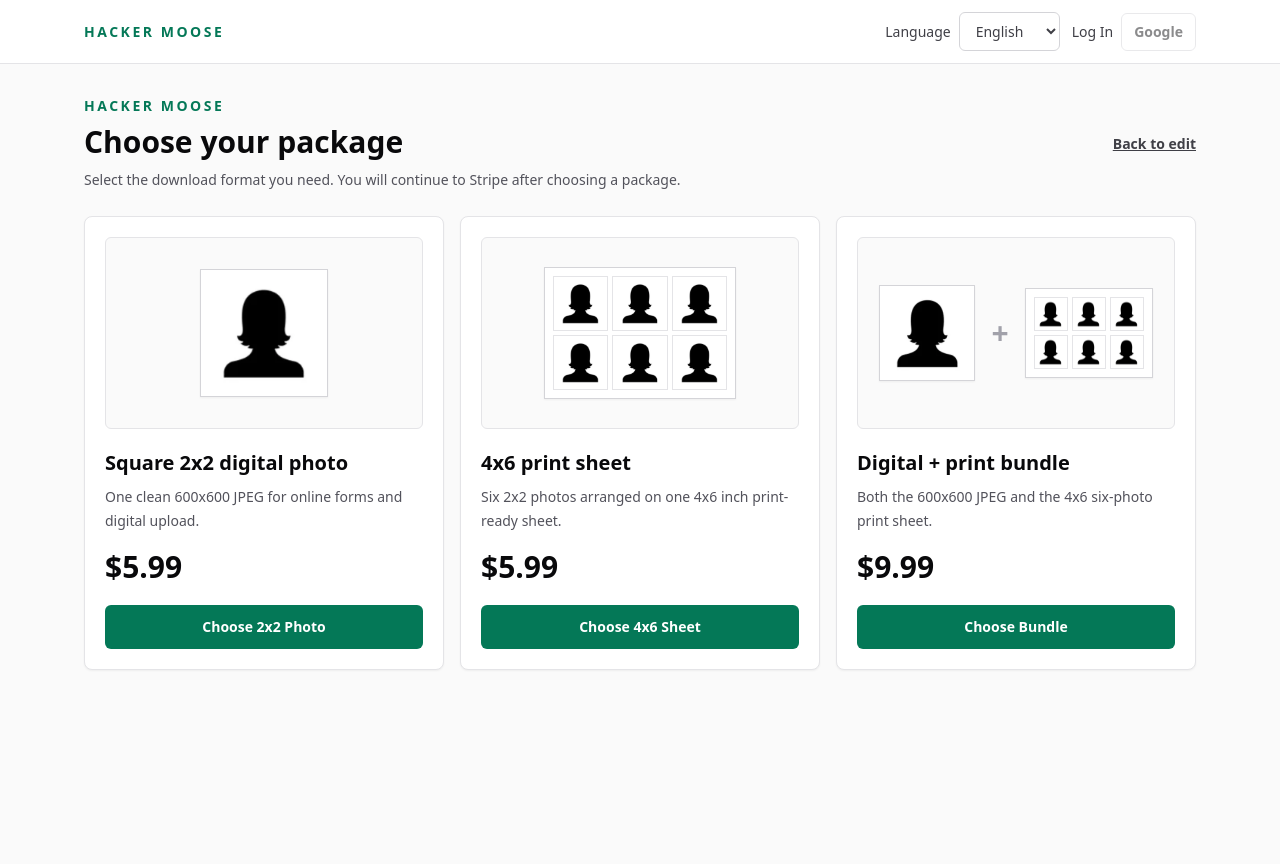
After one commit to hackermooseaitech-ai/USPhotoAPP_Codex, a Django app: page /packages/00000000-0000-0000-0000-000000000001/ in a window 1280 px wide. The commit adds this page. Run offline with Django 5.2, Linux system fonts and the light colour scheme; tables that the repository leaves empty hold one stand-in row (values such as "Sample post"); some libraries are stand-ins or nearby versions.

Commit message:
Add package selection checkout flow

```diff
--- a/orders/models.py
+++ b/orders/models.py
@@ -9,9 +9,15 @@ class Order(models.Model):
         PAID = "paid", "Paid"
         FAILED = "failed", "Failed"
 
+    class Package(models.TextChoices):
+        PHOTO = "photo", "2x2 Photo"
+        PRINT = "print", "4x6 Print"
+        BUNDLE = "bundle", "2x2 + 4x6"
+
     id = models.UUIDField(primary_key=True, default=uuid.uuid4, editable=False)
     email = models.EmailField(blank=True)
     status = models.CharField(max_length=16, choices=Status.choices, default=Status.PENDING)
+    selected_package = models.CharField(max_length=16, choices=Package.choices, blank=True)
     stripe_session_id = models.CharField(max_length=255, blank=True)
     original_image = models.ImageField(upload_to="orders/original/")
     prepared_image = models.ImageField(upload_to="orders/prepared/", blank=True)
--- a/orders/services/delivery.py
+++ b/orders/services/delivery.py
@@ -18,6 +18,8 @@ def send_delivery_email(order: Order, request=None) -> bool:
         "order": order,
         "photo_url": f"{site_url}/download/{order.id}/photo/",
         "print_url": f"{site_url}/download/{order.id}/print/",
+        "include_photo": order.selected_package != Order.Package.PRINT,
+        "include_print": order.selected_package != Order.Package.PHOTO,
         "site_url": site_url,
     }
     subject = "Your Hacker Moose US visa photo is ready"
--- a/orders/services/photo_processor.py
+++ b/orders/services/photo_processor.py
@@ -277,13 +277,9 @@ def _add_watermark(image: Image.Image) -> Image.Image:
 def _make_4x6_print_template(photo: Image.Image) -> Image.Image:
     canvas = Image.new("RGB", PRINT_TEMPLATE_SIZE, "#FFFFFF")
     photo = photo.resize((600, 600), Image.Resampling.LANCZOS)
-    positions = [(240, 110), (960, 110), (240, 710), (960, 710)]
+    positions = [(0, 0), (600, 0), (1200, 0), (0, 600), (600, 600), (1200, 600)]
     for position in positions:
         canvas.paste(photo, position)
-
-    draw = ImageDraw.Draw(canvas)
-    font = _font(34)
-    draw.text((52, 38), "Hacker Moose - US Visa Photo 2x2 in, 300 DPI", fill="#111827", font=font)
     return canvas
 
 
--- a/orders/urls.py
+++ b/orders/urls.py
@@ -9,7 +9,8 @@ urlpatterns = [
     path("upload/", views.upload_photo, name="upload"),
     path("edit/<uuid:order_id>/", views.edit_photo, name="edit"),
     path("adjust/<uuid:order_id>/", views.adjust_photo, name="adjust"),
-    path("checkout/<uuid:order_id>/", views.create_checkout_session, name="checkout"),
+    path("packages/<uuid:order_id>/", views.packages, name="packages"),
+    path("checkout/<uuid:order_id>/<str:package>/", views.create_checkout_session, name="checkout"),
     path("preview/<uuid:order_id>/", views.preview_file, name="preview"),
     path("success/<uuid:order_id>/", views.success, name="success"),
     path("download/<uuid:order_id>/<str:kind>/", views.download_file, name="download"),
--- a/orders/views.py
+++ b/orders/views.py
@@ -21,6 +21,32 @@ RATIO_STEP = 0.01
 OFFSET_STEP = 18
 MAX_OFFSET = 96
 DEFAULT_OFFSET_Y = 54
+PACKAGE_OPTIONS = {
+    Order.Package.PHOTO: {
+        "key": Order.Package.PHOTO,
+        "name": "Square 2x2 digital photo",
+        "short_name": "2x2 Photo",
+        "price": "$5.99",
+        "cents": 599,
+        "description": "One clean 600x600 JPEG for online forms and digital upload.",
+    },
+    Order.Package.PRINT: {
+        "key": Order.Package.PRINT,
+        "name": "4x6 print sheet",
+        "short_name": "4x6 Sheet",
+        "price": "$5.99",
+        "cents": 599,
+        "description": "Six 2x2 photos arranged on one 4x6 inch print-ready sheet.",
+    },
+    Order.Package.BUNDLE: {
+        "key": Order.Package.BUNDLE,
+        "name": "Digital + print bundle",
+        "short_name": "Bundle",
+        "price": "$9.99",
+        "cents": 999,
+        "description": "Both the 600x600 JPEG and the 4x6 six-photo print sheet.",
+    },
+}
 
 
 def index(request):
@@ -68,6 +94,11 @@ def upload_photo(request):
 def edit_photo(request, order_id):
     order = get_object_or_404(Order, id=order_id)
     return render(request, "orders/edit.html", {"order": order})
+
+
+def packages(request, order_id):
+    order = get_object_or_404(Order, id=order_id)
+    return render(request, "orders/packages.html", {"order": order, "packages": PACKAGE_OPTIONS.values()})
 
 
 @require_POST
@@ -179,14 +210,18 @@ def _order_face(order):
 
 
 @require_POST
-def create_checkout_session(request, order_id):
+def create_checkout_session(request, order_id, package):
     order = get_object_or_404(Order, id=order_id)
     if order.status == Order.Status.PAID:
         return redirect("orders:success", order_id=order.id)
 
+    package_option = PACKAGE_OPTIONS.get(package)
+    if not package_option:
+        raise Http404("Unknown package.")
+
     if not settings.STRIPE_SECRET_KEY:
         messages.error(request, "Stripe is not configured yet. Add STRIPE_SECRET_KEY to .env.")
-        return redirect("orders:index")
+        return redirect("orders:packages", order_id=order.id)
 
     stripe.api_key = settings.STRIPE_SECRET_KEY
     try:
@@ -198,22 +233,23 @@ def create_checkout_session(request, order_id):
                 {
                     "price_data": {
                         "currency": "usd",
-                        "product_data": {"name": "Hacker Moose US Visa Photo"},
-                        "unit_amount": settings.STRIPE_PRICE_CENTS,
+                        "product_data": {"name": f"Hacker Moose US Visa Photo - {package_option['short_name']}"},
+                        "unit_amount": package_option["cents"],
                     },
                     "quantity": 1,
                 }
             ],
-            metadata={"order_id": str(order.id)},
+            metadata={"order_id": str(order.id), "package": package},
             success_url=f"{settings.SITE_URL}{reverse('orders:success', args=[order.id])}?session_id={{CHECKOUT_SESSION_ID}}",
-            cancel_url=f"{settings.SITE_URL}{reverse('orders:index')}",
+            cancel_url=f"{settings.SITE_URL}{reverse('orders:packages', args=[order.id])}",
         )
     except stripe.StripeError as exc:
         messages.error(request, f"Stripe checkout could not be created: {exc.user_message or str(exc)}")
-        return redirect("orders:index")
+        return redirect("orders:packages", order_id=order.id)
 
+    order.selected_package = package
     order.stripe_session_id = session.id
-    order.save(update_fields=["stripe_session_id", "updated_at"])
+    order.save(update_fields=["selected_package", "stripe_session_id", "updated_at"])
     return redirect(session.url)
 
 
@@ -230,11 +266,14 @@ def success(request, order_id):
             if session.get("metadata", {}).get("order_id") == str(order.id) and session.get("payment_status") == "paid":
                 order.status = Order.Status.PAID
                 order.stripe_session_id = session.id
-                order.save(update_fields=["status", "stripe_session_id", "updated_at"])
+                package = session.get("metadata", {}).get("package", "")
+                if package in PACKAGE_OPTIONS:
+                    order.selected_package = package
+                order.save(update_fields=["status", "selected_package", "stripe_session_id", "updated_at"])
 
     if order.status == Order.Status.PAID and order.email and not order.delivery_email_sent_at:
         send_delivery_email(order, request=request)
-    return render(request, "orders/success.html", {"order": order})
+    return render(request, "orders/success.html", {"order": order, "package": PACKAGE_OPTIONS.get(order.selected_package)})
 
 
 def preview_file(request, order_id):
@@ -259,6 +298,10 @@ def download_file(request, order_id, kind):
     }.get(kind)
     if not field:
         raise Http404("Unknown download type.")
+    if order.selected_package == Order.Package.PHOTO and kind != "photo":
+        raise Http404("This package does not include the 4x6 print sheet.")
+    if order.selected_package == Order.Package.PRINT and kind != "print":
+        raise Http404("This package does not include the 2x2 digital photo.")
 
     filename = Path(field.name).name
     return FileResponse(field.open("rb"), as_attachment=True, filename=filename)
@@ -288,6 +331,7 @@ def stripe_webhook(request):
         if order_id and session.get("payment_status") == "paid":
             Order.objects.filter(id=order_id).update(
                 status=Order.Status.PAID,
+                selected_package=session.get("metadata", {}).get("package", ""),
                 stripe_session_id=session.get("id", ""),
             )
             order = Order.objects.filter(id=order_id).first()
--- a/templates/base.html
+++ b/templates/base.html
@@ -64,7 +64,7 @@
     const siteChromeTranslations = {
       en: {
         languageLabel: "Language", memberLogin: "Log In", googleLogin: "Google", signedInAs: "Signed in", logout: "Logout",
-        editTitle: "Adjust your visa photo", returnButton: "Return", headSize: "Head size", updatingPreview: "Updating preview...", openPreview: "Open preview image",
+        editTitle: "Adjust your visa photo", returnButton: "Return", headSize: "Head size", updatingPreview: "Updating preview...", openPreview: "Open preview image", choosePackage: "Choose package",
         previewReady: "Preview ready", previewBody: "This preview is watermarked. Checkout unlocks the clean 600x600 JPEG and 4x6 print template.", payDownload: "Pay and download",
         usRequirements: "US photo requirements", generalSpecs: "General Specifications", recency: "Recency: Taken within the last 6 months.", background: "Background: Plain white or off-white.",
         color: "Color: High-resolution color photo only.", dimensions: "Dimensions: Head must be 1-1.375 inches (22-35 mm), or 50%-69% of the total height.",
@@ -76,7 +76,7 @@
       },
       zh: {
         languageLabel: "語言", memberLogin: "登入", googleLogin: "Google 登入", signedInAs: "已登入", logout: "登出",
-        editTitle: "調整您的簽證照片", returnButton: "返回", headSize: "頭部大小", updatingPreview: "預覽更新中...", openPreview: "開啟預覽圖片",
+        editTitle: "調整您的簽證照片", returnButton: "返回", headSize: "頭部大小", updatingPreview: "預覽更新中...", openPreview: "開啟預覽圖片", choosePackage: "選擇方案",
         previewReady: "預覽已完成", previewBody: "此預覽圖含有浮水印。付款後可下載乾淨的 600x600 JPEG 與 4x6 列印模板。", payDownload: "付款並下載",
         usRequirements: "美國簽證照片規格提醒", generalSpecs: "一般規格", recency: "拍攝時間：需為最近 6 個月內拍攝。", background: "背景：純白或近白色背景。",
         color: "顏色：只接受高解析彩色照片。", dimensions: "尺寸：頭部需為 1-1.375 英吋（22-35 mm），或佔照片總高度 50%-69%。",
@@ -88,7 +88,7 @@
       },
       fr: {
         languageLabel: "Langue", memberLogin: "Connexion", googleLogin: "Google", signedInAs: "Connecté", logout: "Déconnexion",
-        editTitle: "Ajuster votre photo de visa", returnButton: "Retour", headSize: "Taille de la tête", updatingPreview: "Mise à jour de l'aperçu...", openPreview: "Ouvrir l'aperçu",
+        editTitle: "Ajuster votre photo de visa", returnButton: "Retour", headSize: "Taille de la tête", updatingPreview: "Mise à jour de l'aperçu...", openPreview: "Ouvrir l'aperçu", choosePackage: "Choisir un forfait",
         previewReady: "Aperçu prêt", previewBody: "Cet aperçu contient un filigrane. Le paiement débloque le JPEG 600x600 sans filigrane et le modèle d'impression 4x6.", payDownload: "Payer et télécharger",
         usRequirements: "Exigences photo américaines", generalSpecs: "Spécifications générales", recency: "Date: prise au cours des 6 derniers mois.", background: "Fond: blanc ou blanc cassé uni.",
         color: "Couleur: photo couleur haute résolution uniquement.", dimensions: "Dimensions: la tête doit mesurer 1-1,375 pouce (22-35 mm), ou 50%-69% de la hauteur totale.",
@@ -100,7 +100,7 @@
       },
       ja: {
         languageLabel: "言語", memberLogin: "ログイン", googleLogin: "Google", signedInAs: "ログイン中", logout: "ログアウト",
-        editTitle: "ビザ写真を調整", returnButton: "戻る", headSize: "頭部サイズ", updatingPreview: "プレビューを更新中...", openPreview: "プレビュー画像を開く",
+        editTitle: "ビザ写真を調整", returnButton: "戻る", headSize: "頭部サイズ", updatingPreview: "プレビューを更新中...", openPreview: "プレビュー画像を開く", choosePackage: "プランを選択",
         previewReady: "プレビュー完了", previewBody: "このプレビューには透かしが入っています。決済後、透かしなしの600x600 JPEGと4x6印刷テンプレートを取得できます。", payDownload: "支払い・ダウンロード",
         usRequirements: "米国写真要件", generalSpecs: "一般仕様", recency: "撮影時期：過去6か月以内に撮影。", background: "背景：無地の白またはオフホワイト。",
         color: "色：高解像度のカラー写真のみ。", dimensions: "寸法：頭部は1-1.375インチ（22-35 mm）、または全体の高さの50%-69%。",
@@ -112,7 +112,7 @@
       },
       ru: {
         languageLabel: "Язык", memberLogin: "Вход", googleLogin: "Google", signedInAs: "Выполнен вход", logout: "Выйти",
-        editTitle: "Настройте фото для визы", returnButton: "Назад", headSize: "Размер головы", updatingPreview: "Обновление предпросмотра...", openPreview: "Открыть предпросмотр",
+        editTitle: "Настройте фото для визы", returnButton: "Назад", headSize: "Размер головы", updatingPreview: "Обновление предпросмотра...", openPreview: "Открыть предпросмотр", choosePackage: "Выбрать пакет",
         previewReady: "Предпросмотр готов", previewBody: "На предпросмотре есть водяной знак. После оплаты доступны чистый JPEG 600x600 и шаблон печати 4x6.", payDownload: "Оплатить и скачать",
         usRequirements: "Требования к фото США", generalSpecs: "Общие требования", recency: "Срок: фото сделано в течение последних 6 месяцев.", background: "Фон: простой белый или почти белый.",
         color: "Цвет: только цветное фото высокого разрешения.", dimensions: "Размеры: голова должна быть 1-1,375 дюйма (22-35 мм), или 50%-69% общей высоты.",
@@ -124,7 +124,7 @@
       },
       ar: {
         languageLabel: "اللغة", memberLogin: "تسجيل الدخول", googleLogin: "Google", signedInAs: "تم تسجيل الدخول", logout: "تسجيل الخروج",
-        editTitle: "تعديل صورة التأشيرة", returnButton: "رجوع", headSize: "حجم الرأس", updatingPreview: "جار تحديث المعاينة...", openPreview: "فتح صورة المعاينة",
+        editTitle: "تعديل صورة التأشيرة", returnButton: "رجوع", headSize: "حجم الرأس", updatingPreview: "جار تحديث المعاينة...", openPreview: "فتح صورة المعاينة", choosePackage: "اختيار الباقة",
         previewReady: "المعاينة جاهزة", previewBody: "تحتوي هذه المعاينة على علامة مائية. بعد الدفع يمكنك تنزيل ملف JPEG نظيف 600x600 وقالب طباعة 4x6.", payDownload: "الدفع والتنزيل",
         usRequirements: "متطلبات صورة الولايات المتحدة", generalSpecs: "المواصفات العامة", recency: "الحداثة: يجب أن تكون ملتقطة خلال آخر 6 أشهر.", background: "الخلفية: بيضاء أو قريبة من الأبيض وبسيطة.",
         color: "اللون: صورة ملونة عالية الدقة فقط.", dimensions: "الأبعاد: يجب أن يكون الرأس 1-1.375 بوصة (22-35 مم)، أو 50%-69% من الارتفاع الكلي.",
--- a/templates/orders/email_delivery.html
+++ b/templates/orders/email_delivery.html
@@ -2,9 +2,9 @@
 <html>
 <body style="font-family: Arial, sans-serif; color: #18181b; line-height: 1.5;">
   <h1 style="font-size: 22px;">Your Hacker Moose US visa photo is ready</h1>
-  <p>Download your clean 600x600 JPEG and 4x6 print template:</p>
-  <p><a href="{{ photo_url }}">Download 600x600 JPEG</a></p>
-  <p><a href="{{ print_url }}">Download 4x6 print template</a></p>
+  <p>Your purchased file{% if include_photo and include_print %}s are{% else %} is{% endif %} ready:</p>
+  {% if include_photo %}<p><a href="{{ photo_url }}">Download 600x600 JPEG</a></p>{% endif %}
+  {% if include_print %}<p><a href="{{ print_url }}">Download 4x6 print template</a></p>{% endif %}
   <p style="font-size: 12px; color: #71717a;">Order ID: {{ order.id }}</p>
 </body>
 </html>
--- /dev/null
+++ b/templates/orders/packages.html
@@ -0,0 +1,62 @@
+{% extends "base.html" %}
+{% load static %}
+{% block content %}
+<section class="mx-auto max-w-6xl px-5 py-8">
+  <div class="mb-6 flex flex-wrap items-center justify-between gap-4">
+    <div>
+      <p class="text-sm font-semibold uppercase tracking-[0.18em] text-emerald-700">Hacker Moose</p>
+      <h1 class="mt-2 text-3xl font-semibold text-zinc-950">Choose your package</h1>
+      <p class="mt-2 max-w-2xl text-sm leading-6 text-zinc-600">Select the download format you need. You will continue to Stripe after choosing a package.</p>
+    </div>
+    <a class="text-sm font-semibold text-zinc-700 underline" href="{% url 'orders:edit' order.id %}">Back to edit</a>
+  </div>
+
+  <div class="grid gap-4 lg:grid-cols-3">
+    {% for package in packages %}
+      <article class="flex min-h-full flex-col rounded-lg border border-zinc-200 bg-white p-5 shadow-sm">
+        <div class="flex h-48 items-center justify-center rounded-md border border-zinc-200 bg-zinc-50 p-4">
+          {% if package.key == "photo" %}
+            <div class="flex aspect-square w-32 items-center justify-center border border-zinc-300 bg-white p-3 shadow-sm">
+              <img class="h-full w-full object-contain" src="{% static 'img/sample-headshot.png' %}" alt="">
+            </div>
+          {% elif package.key == "print" %}
+            <div class="grid w-48 grid-cols-3 gap-1 border border-zinc-300 bg-white p-2 shadow-sm">
+              {% for i in "123456" %}
+                <div class="aspect-square border border-zinc-200 bg-white p-1">
+                  <img class="h-full w-full object-contain" src="{% static 'img/sample-headshot.png' %}" alt="">
+                </div>
+              {% endfor %}
+            </div>
+          {% else %}
+            <div class="flex items-center gap-4">
+              <div class="flex aspect-square w-24 items-center justify-center border border-zinc-300 bg-white p-2 shadow-sm">
+                <img class="h-full w-full object-contain" src="{% static 'img/sample-headshot.png' %}" alt="">
+              </div>
+              <span class="text-3xl font-semibold text-zinc-400">+</span>
+              <div class="grid w-32 grid-cols-3 gap-1 border border-zinc-300 bg-white p-2 shadow-sm">
+                {% for i in "123456" %}
+                  <div class="aspect-square border border-zinc-200 bg-white p-0.5">
+                    <img class="h-full w-full object-contain" src="{% static 'img/sample-headshot.png' %}" alt="">
+                  </div>
+                {% endfor %}
+              </div>
+            </div>
+          {% endif %}
+        </div>
+
+        <div class="mt-5 flex flex-1 flex-col">
+          <h2 class="text-xl font-semibold text-zinc-950">{{ package.name }}</h2>
+          <p class="mt-2 flex-1 text-sm leading-6 text-zinc-600">{{ package.description }}</p>
+          <div class="mt-4 text-3xl font-semibold text-zinc-950">{{ package.price }}</div>
+          <form class="mt-5" method="post" action="{% url 'orders:checkout' order.id package.key %}">
+            {% csrf_token %}
+            <button class="inline-flex w-full items-center justify-center rounded-md bg-emerald-700 px-4 py-3 text-sm font-semibold text-white transition hover:bg-emerald-800" type="submit">
+              Choose {{ package.short_name }}
+            </button>
+          </form>
+        </div>
+      </article>
+    {% endfor %}
+  </div>
+</section>
+{% endblock %}
```
Also changed, not shown: templates/orders/_preview_card.html (+3 -6 lines), templates/orders/email_delivery.txt (+4 -4 lines), templates/orders/success.html (+13 -3 lines), orders/migrations/0008_order_selected_package.py (added), static/img/sample-headshot.png (added).
